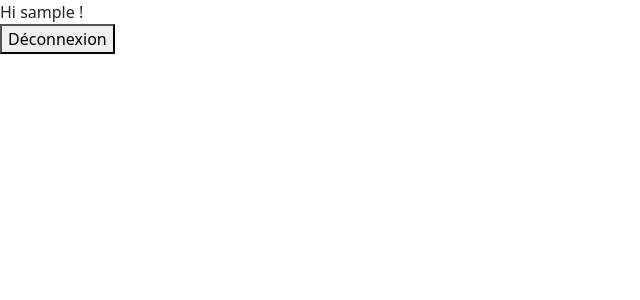
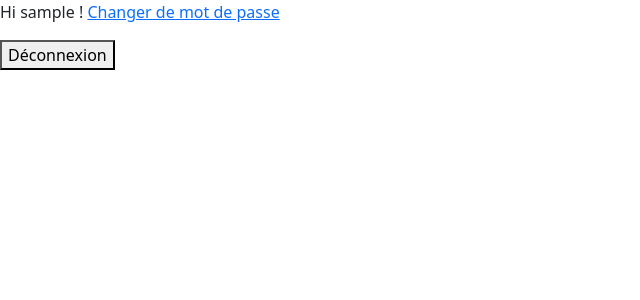
Before and after one commit to DylanLakhdari/EspaceShopping, a Django app: page / in a window 1280 px wide. Shown: the top 300 px of the page, without its empty margins (0-640 px from the left). Run offline with Django 5.2, Linux system fonts and the light colour scheme; the visitor is signed in with stand-in values (Sample User, id 1).

Commit message:
Ajout du lien vers le password_change

```diff
--- a/templates/catalog/index.html
+++ b/templates/catalog/index.html
@@ -7,6 +7,8 @@
     {% if user.is_authenticated %}
 
         Hi {{ user.username }} !
+
+        <a href="{% url 'password_change' %}">Changer de mot de passe</a></p>
 
         <form action="{% url 'logout' %}" method="post">
             {% csrf_token %}
```
